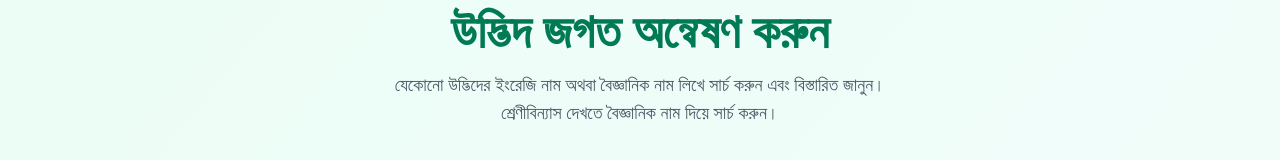
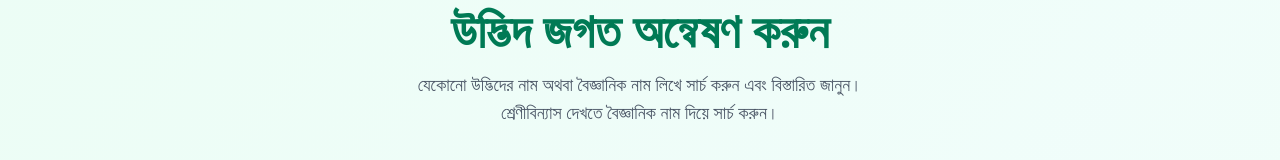
Before and after one commit to Subroto112001/MrBotanist, a React (Vite) app: page / in a window 1280 px wide. Shown: the part 122-282 px from the top of the page. Built offline with nearby package versions, Linux system fonts and the light colour scheme.

Commit message:
title change

```diff
--- a/src/App.jsx
+++ b/src/App.jsx
@@ -11,10 +11,10 @@ import {
   Sparkles,
   Network,
   ChevronRight,
-  Languages, // ভাষা পরিবর্তনের আইকনের জন্য
+  Languages,
 } from "lucide-react";
 
-// --- ১. ভাষা এবং অনুবাদের ডিকশনারি (Translation Dictionary) ---
+// ---Translation Dictionary ---
 const translations = {
   header: {
     title: { bn: "Mr. Botanist", en: "Mr. Botanist" },
@@ -32,7 +32,7 @@ const translations = {
       en: "Explore the Plant Kingdom",
     },
     description: {
-      bn: "যেকোনো উদ্ভিদের ইংরেজি নাম অথবা বৈজ্ঞানিক নাম লিখে সার্চ করুন এবং বিস্তারিত জানুন।",
+      bn: "যেকোনো উদ্ভিদের নাম অথবা বৈজ্ঞানিক নাম লিখে সার্চ করুন এবং বিস্তারিত জানুন।",
       en: "Search by English name or Scientific name of any plant to get details.",
     },
     subdescription: {
```
